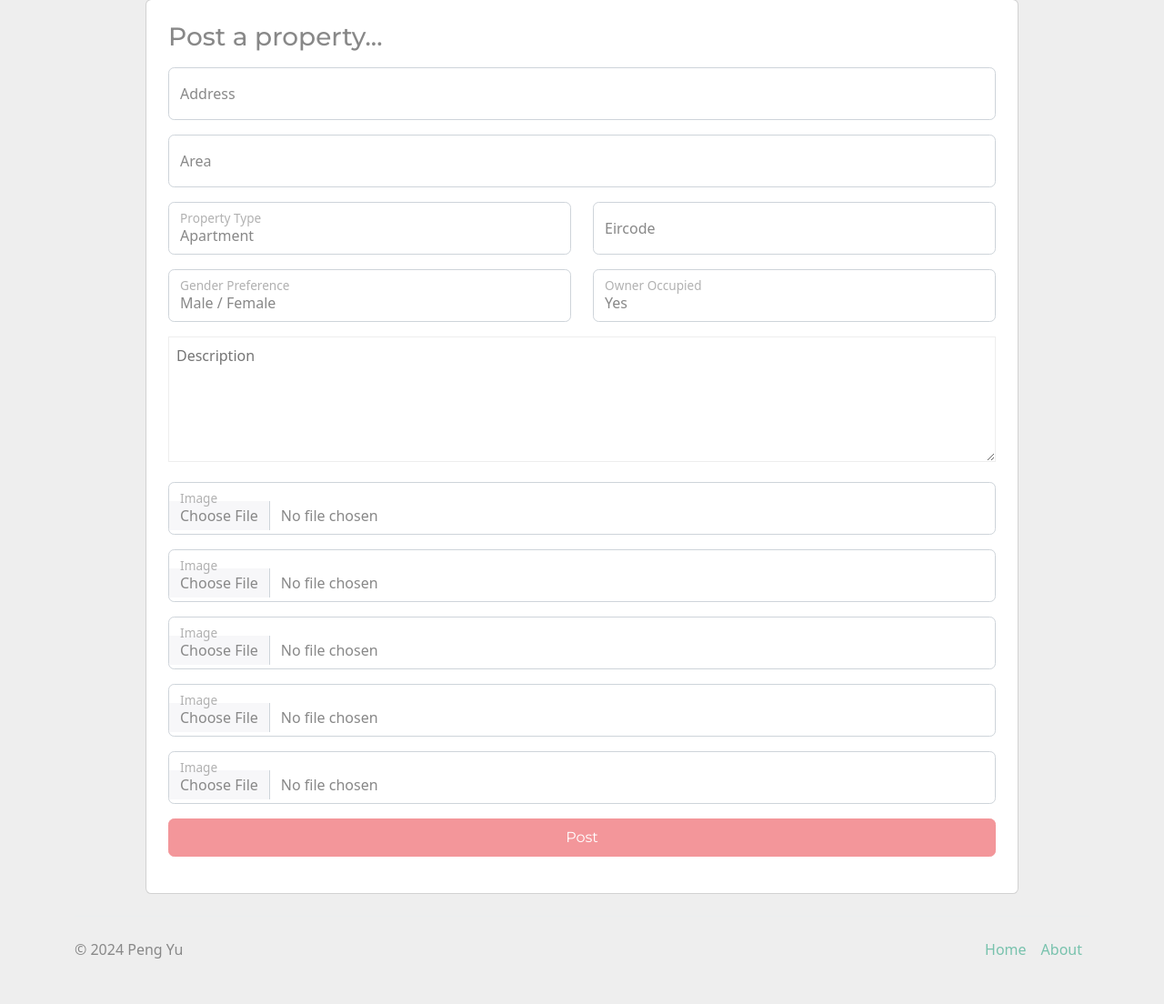
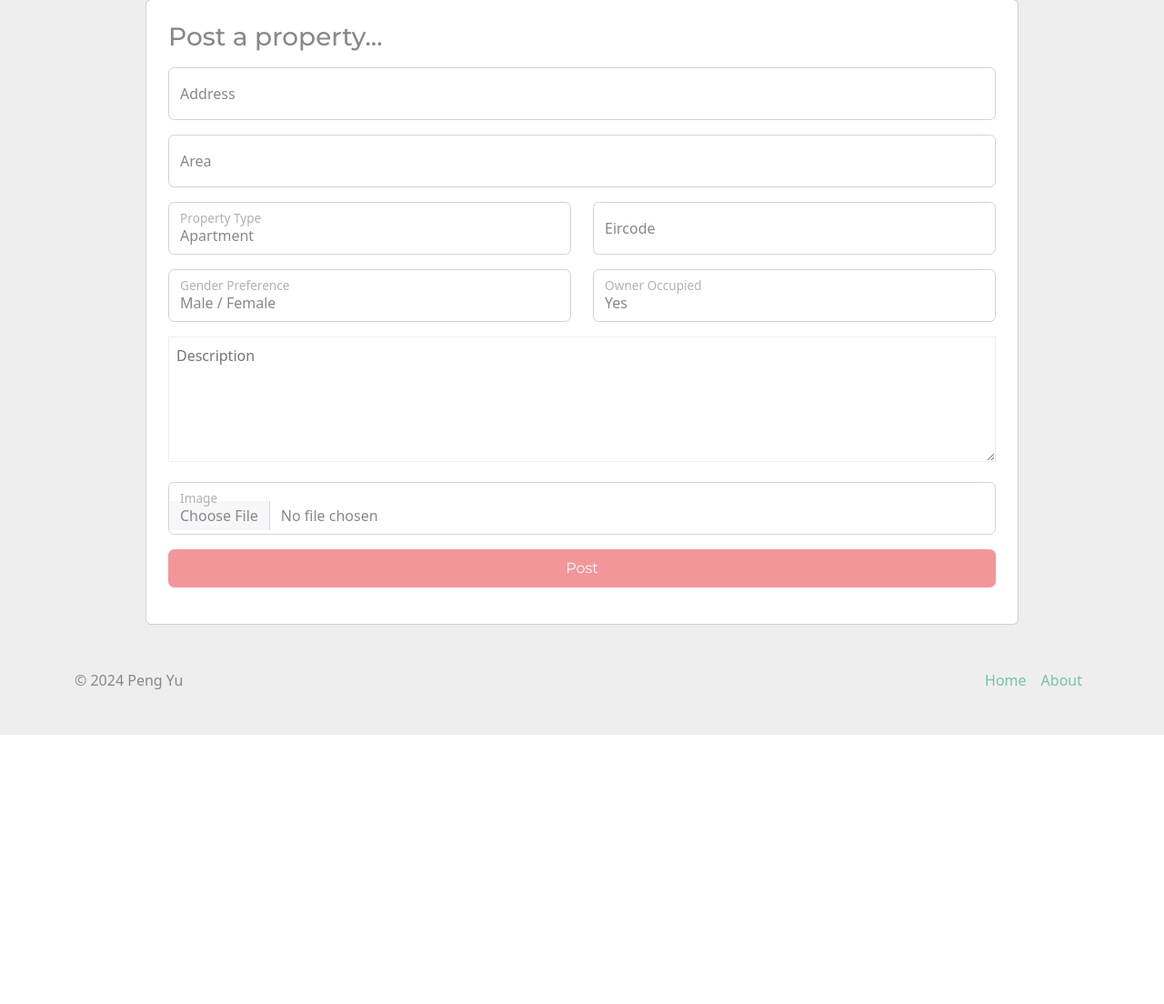
Before and after one commit to pengyoo/cdos_rentrater, a Django app: page /post/ in a window 1280 px wide. Shown: the part 73-1177 px from the top of the page at 91% size. After the commit the page ends 881 px from the top, so only its background shows below. Run offline with Django 5.2, Linux system fonts and the light colour scheme; some libraries are stand-ins or nearby versions.

Commit message:
implement image upload (s3)

```diff
--- a/RentRater/settings.py
+++ b/RentRater/settings.py
@@ -111,3 +111,6 @@ DEFAULT_AUTO_FIELD = 'django.db.models.BigAutoField'
 
 # Redirect to home page after sign in
 LOGIN_REDIRECT_URL = '/'
+
+S3_BUCKET = 'elasticbeanstalk-eu-west-1-845708981828'
+S3_IMAGE_PATH = 'images/rentrater/'
--- a/rater/filters.py
+++ b/rater/filters.py
@@ -4,8 +4,6 @@ from . import models
 
 # http://127.0.0.1:8000/?page=1&rating__gte=5&area__contains=Citywest
 class PropertyFilter(django_filters.FilterSet):
-    name = django_filters.CharFilter(lookup_expr='iexact')
-
     class Meta:
         model = models.Property
         fields = {
--- a/rater/forms.py
+++ b/rater/forms.py
@@ -26,6 +26,8 @@ class SignUpForm(UserCreationForm):
 
 class PropertyForm(forms.ModelForm):
 
+    image = forms.FileField()
+
     class Meta:
         model = models.Property
         fields = ['address', 'area', 'property_type', 'eircode',
--- a/rater/templates/nav.html
+++ b/rater/templates/nav.html
@@ -2,7 +2,7 @@
 <header class="p-2 mb-3 bg-primary" data-bs-theme="dark">
     <div class="container">
         <div class="d-flex flex-wrap align-items-center justify-content-center justify-content-lg-start">
-            <a class="navbar-brand" href="#" style="color: #ffffff">
+            <a class="navbar-brand" href="/" style="color: #ffffff">
                 {% comment %} <svg xmlns="http://www.w3.org/2000/svg" width="30" height="30" fill="currentColor" class="bi bi-houses-fill" viewBox="0 0 16 16">
                     <path d="M7.207 1a1 1 0 0 0-1.414 0L.146 6.646a.5.5 0 0 0 .708.708L1 7.207V12.5A1.5 1.5 0 0 0 2.5 14h.55a2.5 2.5 0 0 1-.05-.5V9.415a1.5 1.5 0 0 1-.56-2.475l5.353-5.354z" />
                     <path d="M8.793 2a1 1 0 0 1 1.414 0L12 3.793V2.5a.5.5 0 0 1 .5-.5h1a.5.5 0 0 1 .5.5v3.293l1.854 1.853a.5.5 0 0 1-.708.708L15 8.207V13.5a1.5 1.5 0 0 1-1.5 1.5h-8A1.5 1.5 0 0 1 4 13.5V8.207l-.146.147a.5.5 0 1 1-.708-.708z" />
--- a/rater/templates/rater/add-property.html
+++ b/rater/templates/rater/add-property.html
@@ -14,7 +14,7 @@
         {% if form.non_field_errors %}
             <div class="alert alert-danger pt-2 p-0" role="alert">{{ form.non_field_errors }}</div>
         {% endif %}
-        <form method="post" class="mt-2">
+        <form method="post" class="mt-2" enctype="multipart/form-data">
             {% csrf_token %}
             <div class="form-floating">
                 <input type="text"
@@ -118,40 +118,9 @@
                        accept="image/png, image/gif, image/jpeg"
                        class="form-control"
                        id="image1"
+                       name="image"
                        placeholder="">
                 <label for="image1">Image</label>
-            </div>
-            <div class="form-floating mt-3">
-                <input type="file"
-                       accept="image/png, image/gif, image/jpeg"
-                       class="form-control"
-                       id="image2"
-                       placeholder="">
-                <label for="image2">Image</label>
-            </div>
-            <div class="form-floating mt-3">
-                <input type="file"
-                       accept="image/png, image/gif, image/jpeg"
-                       class="form-control"
-                       id="image3"
-                       placeholder="">
-                <label for="image3">Image</label>
-            </div>
-            <div class="form-floating mt-3">
-                <input type="file"
-                       accept="image/png, image/gif, image/jpeg"
-                       class="form-control"
-                       id="image4"
-                       placeholder="">
-                <label for="image4">Image</label>
-            </div>
-            <div class="form-floating mt-3">
-                <input type="file"
-                       accept="image/png, image/gif, image/jpeg"
-                       class="form-control"
-                       id="image5"
-                       placeholder="">
-                <label for="image5">Image</label>
             </div>
             <button class="btn btn-secondary w-100 py-2 my-3"
                     style="color: #ffffff"
--- a/rater/views.py
+++ b/rater/views.py
@@ -7,9 +7,17 @@ from django.contrib.auth.models import User
 from django.urls import reverse_lazy
 from django.contrib.auth.forms import UserCreationForm
 
+from django.conf import settings
+
+from uuid import uuid4
+import os
+
 from . import models
 from . import filters
 from . import forms
+
+
+from .utils import upload_file
 
 
 # Home page view
@@ -64,16 +72,38 @@ class AddPropertyView(CreateView):
     template_name = 'rater/add-property.html'
     form_class = forms.PropertyForm
 
-    # associate property with user
     def form_valid(self, form):
+
+        # associate current with property
         user = self.request.user
+        form.instance.user = user
 
-        form.instance.user = user
-        return super().form_valid(form)
+        # Upload image
+        image = form.cleaned_data.get("image")
+        object_name = settings.S3_IMAGE_PATH + \
+            str(uuid4()) + os.path.splitext(image.name)[1].lower()
+        upload_file(image, object_name)
 
+        # Construct public URL of image
+        image_url = f'https://{settings.S3_BUCKET}.s3.amazonaws.com/{object_name}'
+
+        # Save image object
+        image_saved = models.Image.objects.create(
+            title=os.path.splitext(image.name)[0], url=image_url)
+
+        # save property before associate it with image (many-to-many)
+        return_value = super().form_valid(form)
+
+        # associate image with property
+        form.instance.images.add(image_saved)
+
+        return return_value
+
+    # echo form data if data is invalid
     def form_invalid(self, form):
         return self.render_to_response(self.get_context_data(form=form))
 
+    # redirect to published property
     def get_success_url(self):
         return reverse_lazy('property', kwargs={'pk': self.object.pk})
 
```
Also changed, not shown: rater/templates/rater/about.html (+3 -4 lines), rater/utils.py (added, +31 -0 lines), db.sqlite3.
